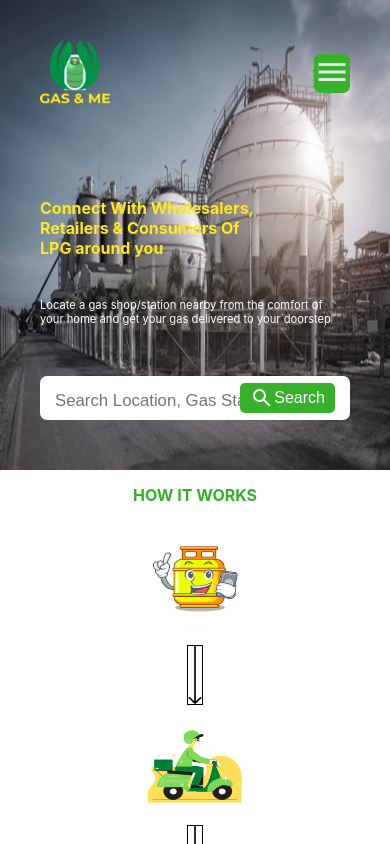
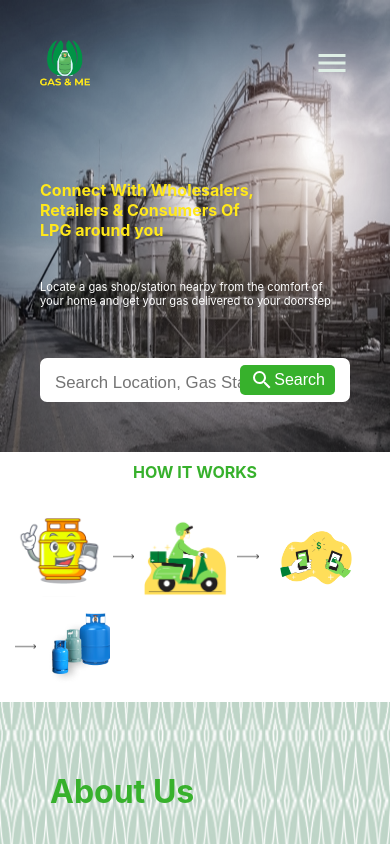
Before and after one commit to zuri-training/gasme-fe-pjt-3, a React (Create React App) app in the folder frontend/: page / in a window 390 px wide. Shown: the top 844 px of the page. Built offline with nearby package versions, Linux system fonts and the light colour scheme; the HTML template or start-up script is replaced by a standard one.

Commit message:
little changes 1

```diff
--- a/frontend/src/landing/Banner.css
+++ b/frontend/src/landing/Banner.css
@@ -159,7 +159,6 @@ nav li:hover {
   }
   /* new menu */
   .banner .new-menu {
-    border: 2px solid sandybrown;
     position: absolute;
     background-color: #4d4d4d;
     left: 0;
@@ -174,7 +173,6 @@ nav li:hover {
 
   .banner .new-nav {
     padding-left: 100px;
-    border: 2px solid sandybrown;
     margin: 0px;
     display: flex;
     flex-direction: column;
@@ -206,7 +204,7 @@ nav li:hover {
   }
 
   .banner .menu {
-    background-color: #37b12c;
+    background-color: transparent;
     border: 0px;
     border-radius: 7px;
     cursor: pointer;
--- a/frontend/src/landing/Footer.css
+++ b/frontend/src/landing/Footer.css
@@ -1,54 +1,85 @@
-.footer-wrapper{
-  display:flex;
+.footer-wrapper {
+  display: flex;
   flex-direction: column;
   background: #4d4d4d;
   color: #fff;
 }
 
-.footer-wrapper .footer-body{
+.footer-wrapper .footer-body {
   display: flex;
   justify-content: space-around;
   flex-wrap: wrap;
   padding: 30px;
-
 }
 
-.footer-body .logo{
+.footer-body .logo {
   font-size: 1em;
 }
 
-.footer-body p{
+.footer-body p {
   margin-top: 20px;
 }
 
 .footer-body .info,
-.footer-body .company{
+.footer-body .company {
   font-size: 1em;
   font-weight: bold;
 }
 
 .info span,
-.company span{
+.company span {
   display: block;
   margin-top: 20px;
   letter-spacing: 1px;
 }
 
-.footer-wrapper h3{
+.footer-wrapper h3 {
   color: #ffde5a;
   font-size: 1.3em;
 }
 
-.footer-body div{
-  margin:3px
-
+.footer-body div {
+  margin: 3px;
 }
 
-.footer-wrapper .ff{
+.footer-wrapper .ff {
   text-align: center;
   padding-bottom: 5px;
 }
 
-.ff span{
+.ff span {
   font-weight: bold;
 }
+
+@media only screen and (max-width: 800px) {
+  .footer-wrapper .footer-body {
+    padding: 13px;
+  }
+  .footer-wrapper h3 {
+    color: #ffde5a;
+    font-size: 1em;
+  }
+
+  .footer-body .logo {
+    font-size: 0.8em;
+  }
+
+  .logo img{
+    width: 50px;
+  }
+
+  .info span,
+  .company span {
+    margin-top: 4px;
+  }
+
+  .footer-body .info,
+  .footer-body .company {
+    font-size: 0.8em;
+    font-weight: bold;
+  }
+
+  .ff span {
+    font-size: 0.7em;
+  }
+}
--- a/frontend/src/landing/Footer.js
+++ b/frontend/src/landing/Footer.js
@@ -12,6 +12,10 @@ export default function Footer() {
           <p>
             22 Transon and Structural House,
             <br /> Victoria Island Lagos
+            <br />
+            contact@gas&me.com
+            <br />
+            07090003000
           </p>
           <p>
             <span>
--- a/frontend/src/landing/How.css
+++ b/frontend/src/landing/How.css
@@ -15,6 +15,7 @@
 .content-wrapper {
   display: flex;
   flex-direction: row;
+  flex-wrap: wrap;
   align-self: center;
   margin-top: 30px;
 }
@@ -37,21 +38,18 @@
 }
 
 @media only screen and (max-width: 900px) {
-  .content-wrapper {
-    flex-direction: column;
-  }
   .content-wrapper img {
     height: 80px;
-    margin: 10px;
+    margin: 5px;
+  }
+
+  .content-wrapper .arr {
+    height: 5px;
+    align-self: center;
   }
 
   .how-wrapper {
     height: auto;
-    padding: 15px;
-  }
-  .content-wrapper .arr {
-    border: 1px solid black;
-    content: url("../assets/arrdown.png");
-    height: 60px;
+    padding: 10px;
   }
 }
--- a/frontend/src/landing/InTouch.css
+++ b/frontend/src/landing/InTouch.css
@@ -113,8 +113,22 @@
   margin-top: 30px;
 }
 
-@media only screen and (max-width: 765px) {
+@media only screen and (max-width: 800px) {
   .intouch-wrapper .contact-info {
-    margin-top: 5px;
+    display: none;
+  }
+
+  .intouch-wrapper form,
+  .intouch-wrapper .contact-info {
+    top: 0px;
+  }
+
+  .intouch-wrapper .form {
+    padding: 0 20px;
+    background-color: #e4e4e4;
+  }
+
+  .intouch-wrapper form {
+    padding: 10px;
   }
 }
```
